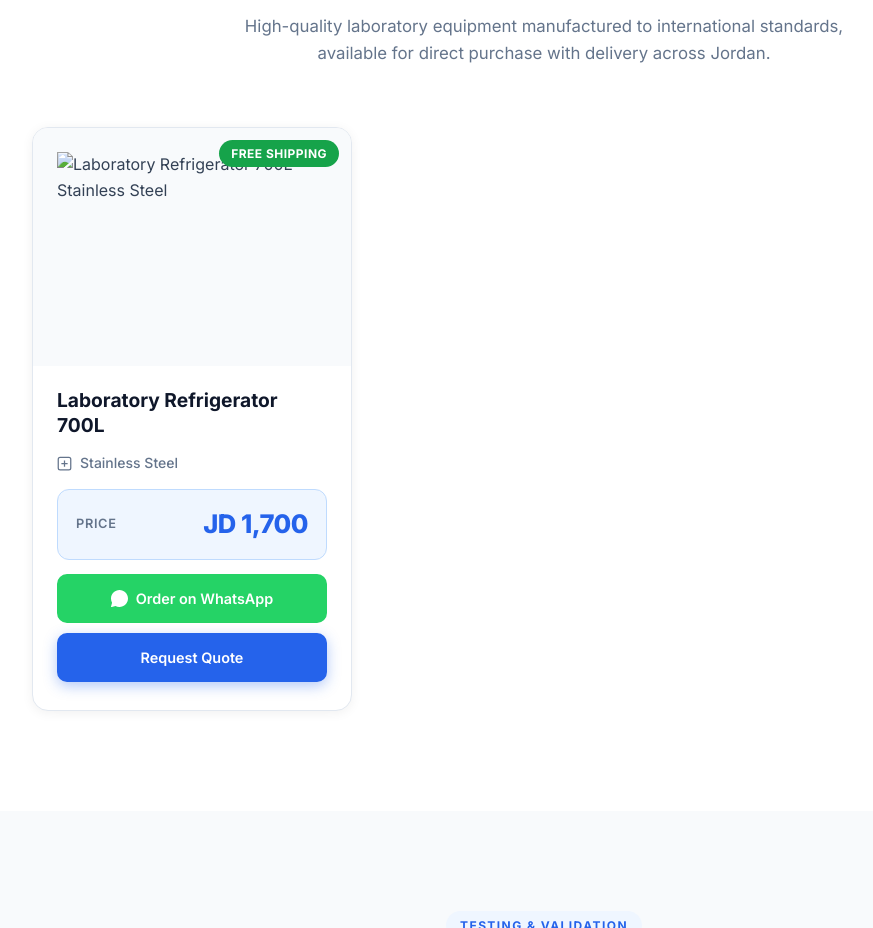
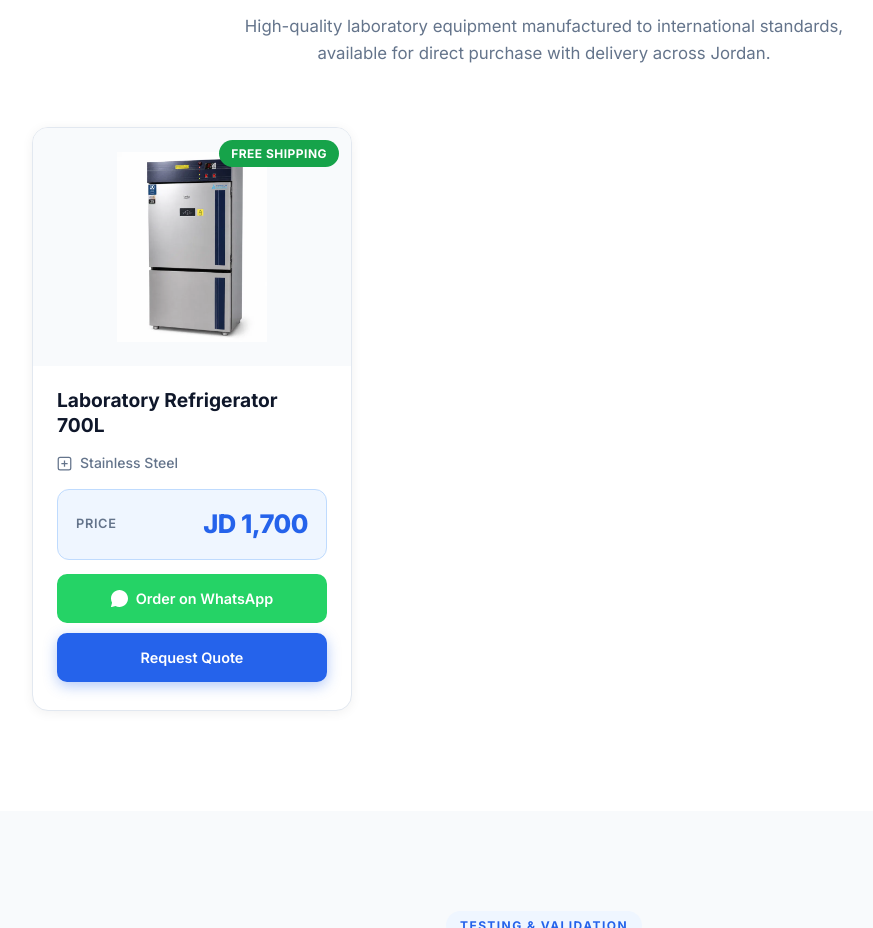
Before and after one commit to zrababaa/Iltccs, a plain HTML site: page index.html in a window 1280 px wide. Shown: the part 7309-8237 px from the top of the page, without its empty margins (96-969 px from the left). Drawn offline with Linux system fonts and the light colour scheme.

Commit message:
Add refrigerator product image and fix src path

```diff
--- a/index.html
+++ b/index.html
@@ -433,7 +433,7 @@
 
         <div class="product-card" data-reveal>
           <div class="product-card__img-wrap">
-            <img src="Images/refrigerator-700L.jpg" alt="Laboratory Refrigerator 700L Stainless Steel" class="product-card__img" loading="lazy" />
+            <img src="Images/Refrigerator 700L.webp" alt="Laboratory Refrigerator 700L Stainless Steel" class="product-card__img" loading="lazy" />
             <div class="product-card__badge" data-en="Free Shipping" data-ar="شحن مجاني">Free Shipping</div>
           </div>
           <div class="product-card__body">
```
Also changed, not shown: Images/Refrigerator 700L.webp (added).
